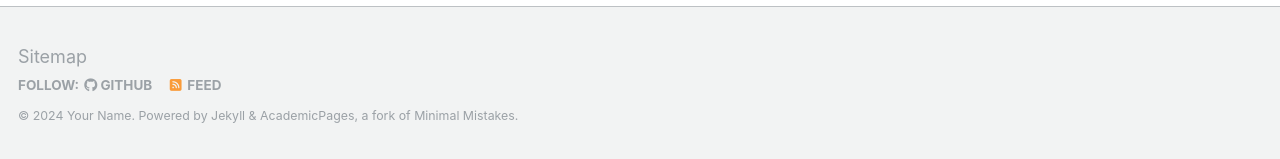
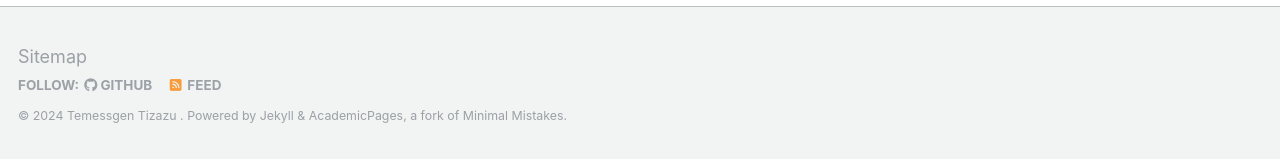
Before and after one commit to temetiza/temetiza.github.io, a Jekyll site: the page built from _pages/about.md, in a window 1280 px wide and 900 px high, scrolled down 2463 px. Shown: the part 738-897 px from the top of the window. Built offline with Jekyll 4.4.1, drawn with Linux system fonts in a browser that asks for light colours; some web fonts are replaced.

Commit message:
updated changes

```diff
--- a/Gemfile
+++ b/Gemfile
@@ -21,6 +21,7 @@ gem "wdm", "~> 0.1.0" if Gem.win_platform?
 # If you have any plugins, put them here!
 group :jekyll_plugins do
   # gem "jekyll-archives"
+  gem 'wdm', '>= 0.1.0'
   gem "jekyll-feed"
   gem 'jekyll-sitemap'
   gem 'hawkins'
--- a/_config.yml
+++ b/_config.yml
@@ -10,9 +10,9 @@
 locale                   : "en-US"
 title                    : "Your Name / Site Title"
 title_separator          : "-"
-name                     : &name "Your Name"
+name                     : &name "Temessgen Tizazu "
 description              : &description "personal description"
-url                      : https://academicpages.github.io # the base hostname & protocol for your site e.g. "https://mmistakes.github.io"
+url                      : https://temetiza.github.io # the base hostname & protocol for your site e.g. "https://mmistakes.github.io"
 baseurl                  : "" # the subpath of your site, e.g. "/blog"
 repository               : "academicpages/academicpages.github.io"
 
```
